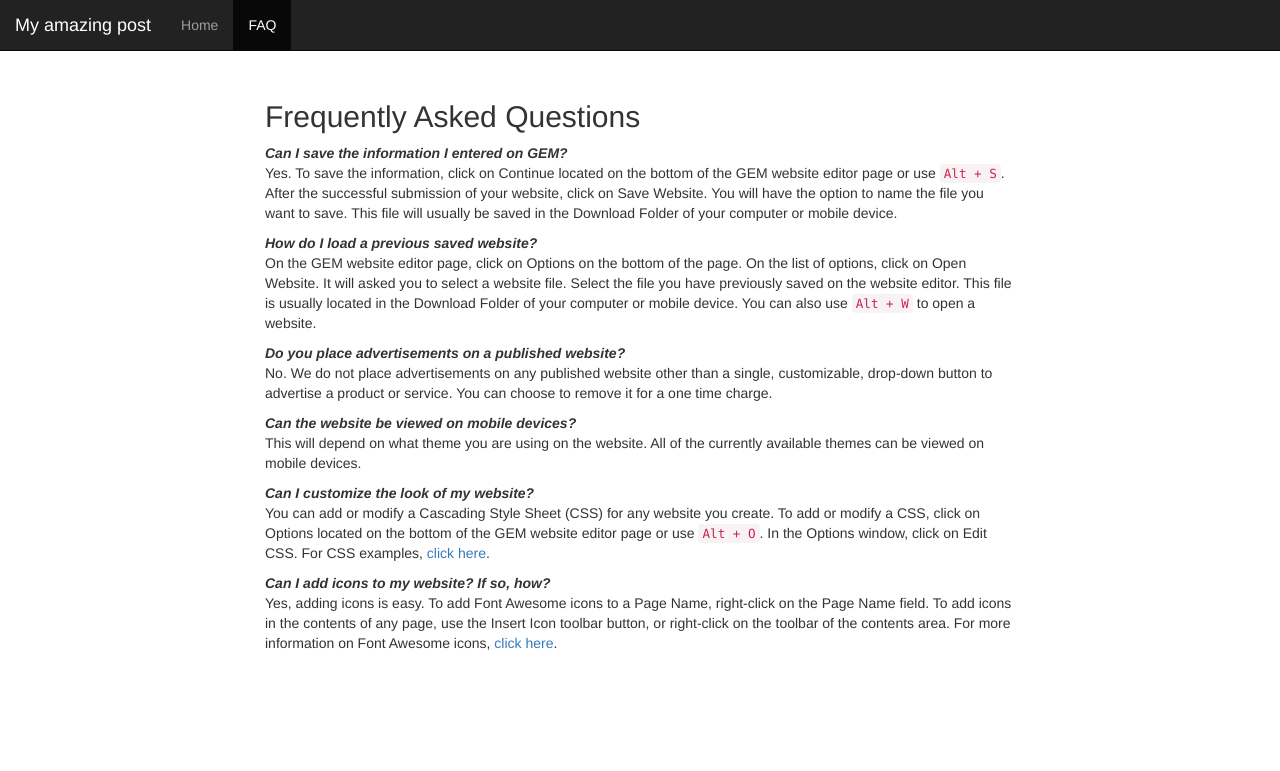
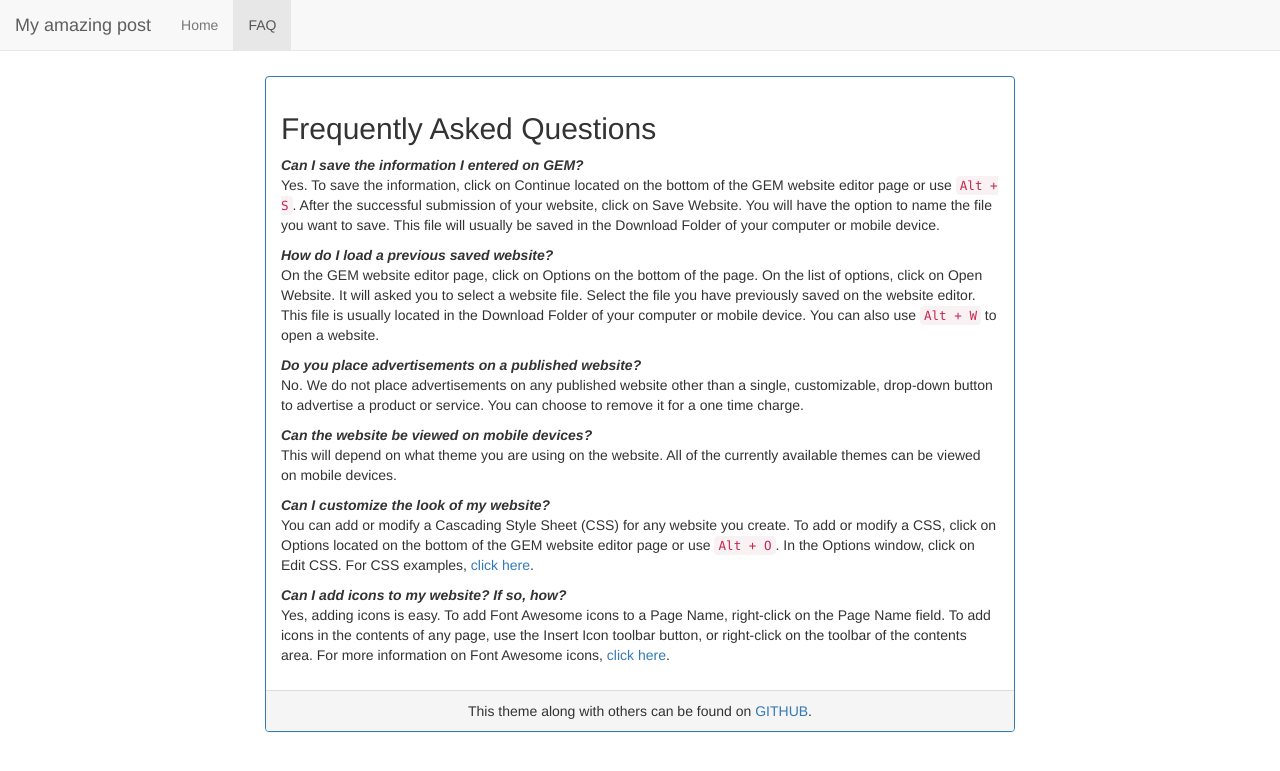
Before and after one commit to emrickj/emrickj.github.io, a Jekyll site: the page built from _webpages/2.md, in a window 1280 px wide. Shown: the top 771 px of the page. Built offline with Jekyll 4.4.1, drawn with Linux system fonts in a browser that asks for light colours; nearby versions of some CDN libraries.

Commit message:
Add files via upload

```diff
--- a/_layouts/page.html
+++ b/_layouts/page.html
@@ -13,7 +13,7 @@ t1 { white-space: pre-wrap;}
    </style>
 </head>
 <body class='page1' id='demo'>
-<nav class="navbar navbar-inverse navbar-fixed-top">
+<nav class="navbar navbar-default navbar-fixed-top">
   <div class="container-fluid">
     <div class="navbar-header">
       <button type="button" class="navbar-toggle" data-toggle="collapse" data-target="#myNavbar">
@@ -36,27 +36,21 @@ t1 { white-space: pre-wrap;}
     </div>
   </div>
 </nav>
-   <div class="container">
+   <div class="container" style="padding-top: 76px;">
       <div class="row">
          <div class="col-sm-2">
          </div>
          <div class="col-sm-8">
-            <br>
-            <br>
-            <br>
-            {% if page.image_url %}
-            <img class='img-responsive' src='{{ page.image_url | relative url }}'>
-            {% endif %}
-            <br>
-         </div>
-         <div class="col-sm-2">
-         </div>
-      </div>
-      <div class="row">
-         <div class="col-sm-2">
-         </div>
-         <div class="col-sm-8">
-                     {{ content }}
+		    <div class="panel panel-primary">
+		    {% if page.image_url %}
+				<img src='{{ page.image_url | relative url }}' style='width: 100%;height: auto;'>
+				{% endif %}
+				<div class="panel-body">
+					 {{ content }}				</div>
+				<div class="panel-footer">
+					<center>This theme along with others can be found on <a href="https://github.com/emrickj/jekyll-themes">GITHUB</a>.</center>
+				</div>
+            </div>
          </div>
          <div class="col-sm-2">
          </div>
```
